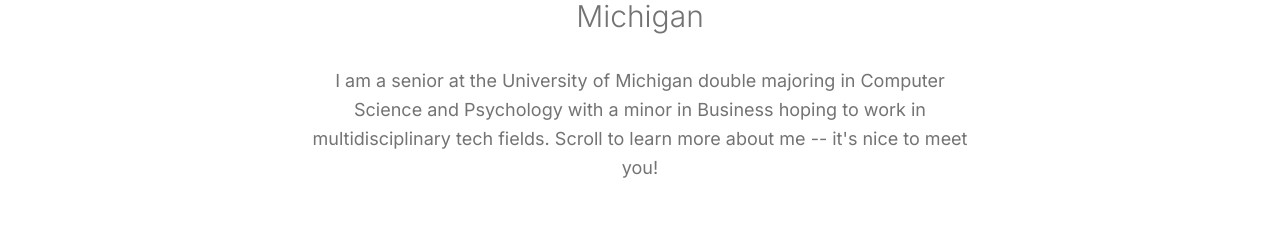
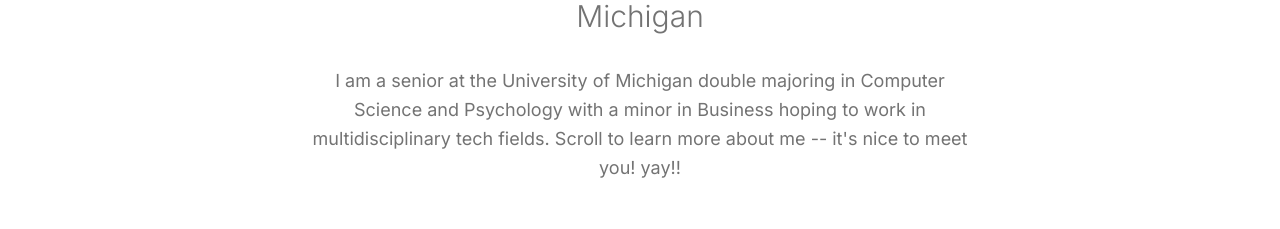
Before and after one commit to nkavya00/personal-portfolio, a Next.js app: page / in a window 1280 px wide. Shown: the part 285-514 px from the top of the page. Built offline with nearby package versions, Linux system fonts and the light colour scheme.

Commit message:
Update hero.tsx

```diff
--- a/components/hero.tsx
+++ b/components/hero.tsx
@@ -100,7 +100,7 @@ export function Hero() {
             transition={{ duration: 0.8, delay: 0.4 }}
           >
             I am a senior at the University of Michigan double majoring in Computer Science and Psychology with a minor in Business hoping to work in multidisciplinary tech fields.
-            Scroll to learn more about me -- it's nice to meet you!
+            Scroll to learn more about me -- it's nice to meet you! yay!!
           </motion.p>
 
           <motion.div
```
